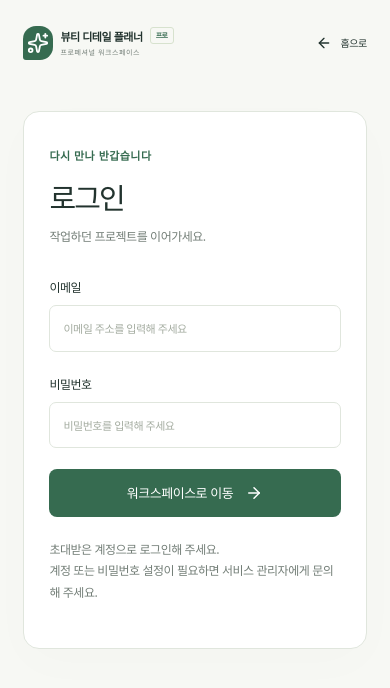
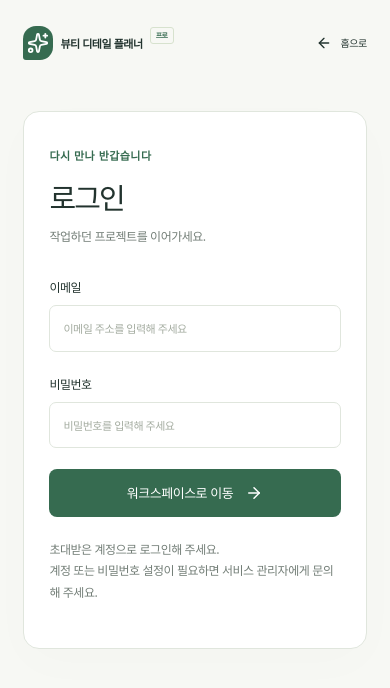
Before and after one commit to rkdwn6338-dev/beauty_pro, a Next.js app: page /login in a window 390 px wide. Shown: the top 688 px of the page. Built offline with nearby package versions, Linux system fonts and the light colour scheme; no server answers.

Commit message:
근거 검토 체험 진입과 반응형 분석 화면 스타일 추가

```diff
--- a/src/app/globals.css
+++ b/src/app/globals.css
@@ -1781,6 +1781,125 @@ select {
     font-size: 12px;
   }
 }
+.analysis-layout {
+  max-width: 1100px;
+  margin: 0 auto;
+}
+.analysis-summary {
+  display: flex;
+  justify-content: space-between;
+  align-items: center;
+  gap: 20px;
+}
+.analysis-layout > .panel {
+  margin-bottom: 22px;
+  padding: 28px;
+}
+.analysis-layout h2 {
+  font-size: 23px;
+  margin: 10px 0;
+}
+.analysis-layout h3 {
+  font-size: 18px;
+  margin: 12px 0;
+}
+.analysis-file {
+  display: flex;
+  align-items: center;
+  justify-content: space-between;
+  gap: 18px;
+  border-top: 1px solid var(--line);
+  margin-top: 20px;
+  padding-top: 20px;
+}
+.analysis-file strong {
+  overflow-wrap: anywhere;
+  font-size: 13px;
+}
+.analysis-actions {
+  display: flex;
+  gap: 12px;
+  margin-top: 20px;
+  flex-wrap: wrap;
+}
+.evidence-card fieldset {
+  border: 0;
+  padding: 0;
+  margin: 20px 0 0;
+  min-width: 0;
+}
+.evidence-card fieldset > label {
+  display: flex;
+  flex-direction: column;
+  gap: 8px;
+  margin-top: 18px;
+  font-size: 12px;
+}
+.evidence-card label {
+  font-size: 12px;
+}
+.evidence-card .form-grid {
+  margin-bottom: 20px;
+}
+.measurement-grid {
+  display: grid;
+  grid-template-columns: 2fr 1fr 1fr;
+  gap: 15px;
+  margin: 18px 0;
+}
+.check-label,
+.evidence-card fieldset > .check-label {
+  display: flex;
+  flex-direction: row;
+  align-items: flex-start;
+  gap: 10px;
+  font-size: 12px;
+  margin: 20px 0;
+}
+.check-label input[type="checkbox"] {
+  width: 16px;
+  height: 16px;
+  flex-shrink: 0;
+  margin-top: 2px;
+  accent-color: var(--green);
+}
+.plan-result {
+  margin-top: 30px;
+}
+.plan-result p {
+  font-size: 13px;
+  white-space: pre-wrap;
+  overflow-wrap: anywhere;
+}
+.plan-section {
+  border-top: 1px solid var(--line);
+  padding: 25px 0;
+}
+@media (max-width: 680px) {
+  .analysis-layout > .panel {
+    padding: 22px 18px;
+  }
+  .analysis-summary {
+    align-items: flex-start;
+    flex-direction: column;
+  }
+  .analysis-file {
+    align-items: flex-start;
+    flex-direction: column;
+  }
+  .analysis-layout h2 {
+    font-size: 20px;
+  }
+  .measurement-grid {
+    grid-template-columns: 1fr;
+  }
+  .public-header nav {
+    gap: 10px;
+  }
+  .public-header .logo small {
+    display: none;
+  }
+}
 @media (prefers-reduced-motion: reduce) {
   * {
     scroll-behavior: auto !important;
--- a/src/app/page.tsx
+++ b/src/app/page.tsx
@@ -16,6 +16,7 @@ export default function Home() {
         <Logo />
         <nav>
           <Link href="/brief-preview">브리프 체험</Link>
+          <Link href="/analysis-preview">근거 검토 체험</Link>
           <Link className="button secondary small-button" href="/login">
             로그인
             <ArrowUpRight size={16} />
```
